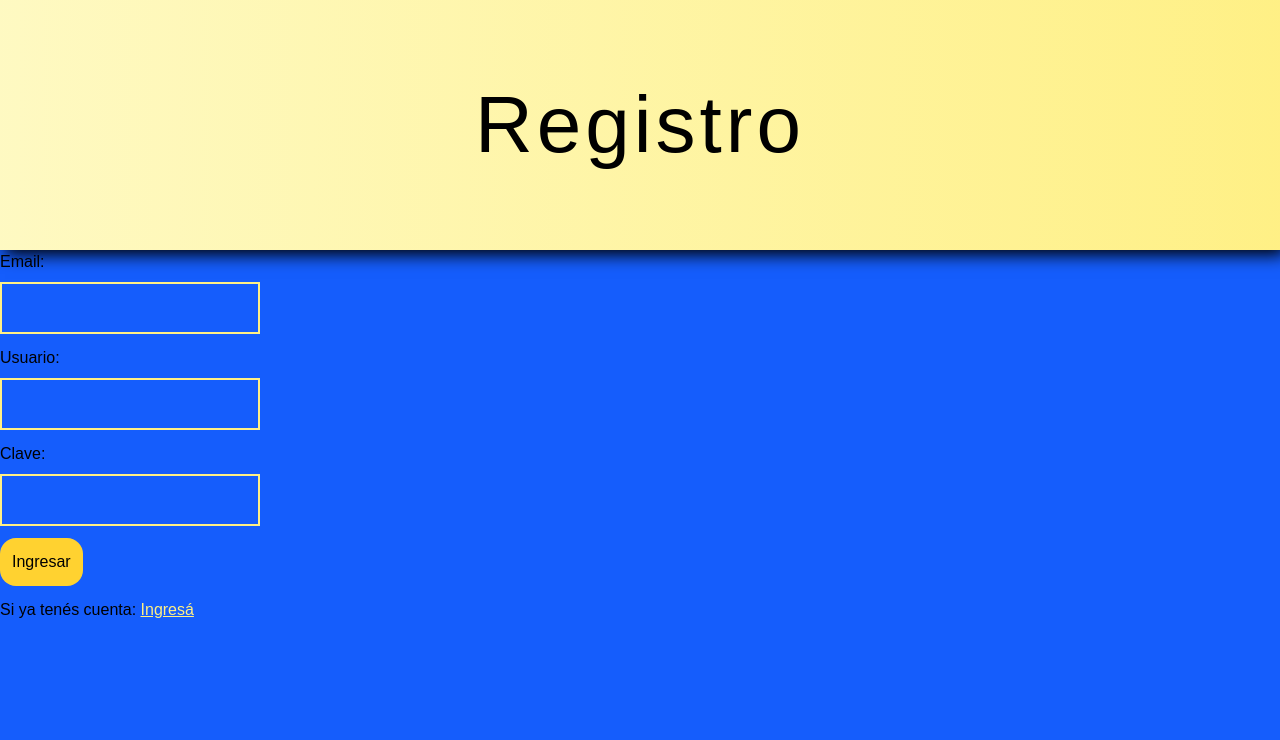
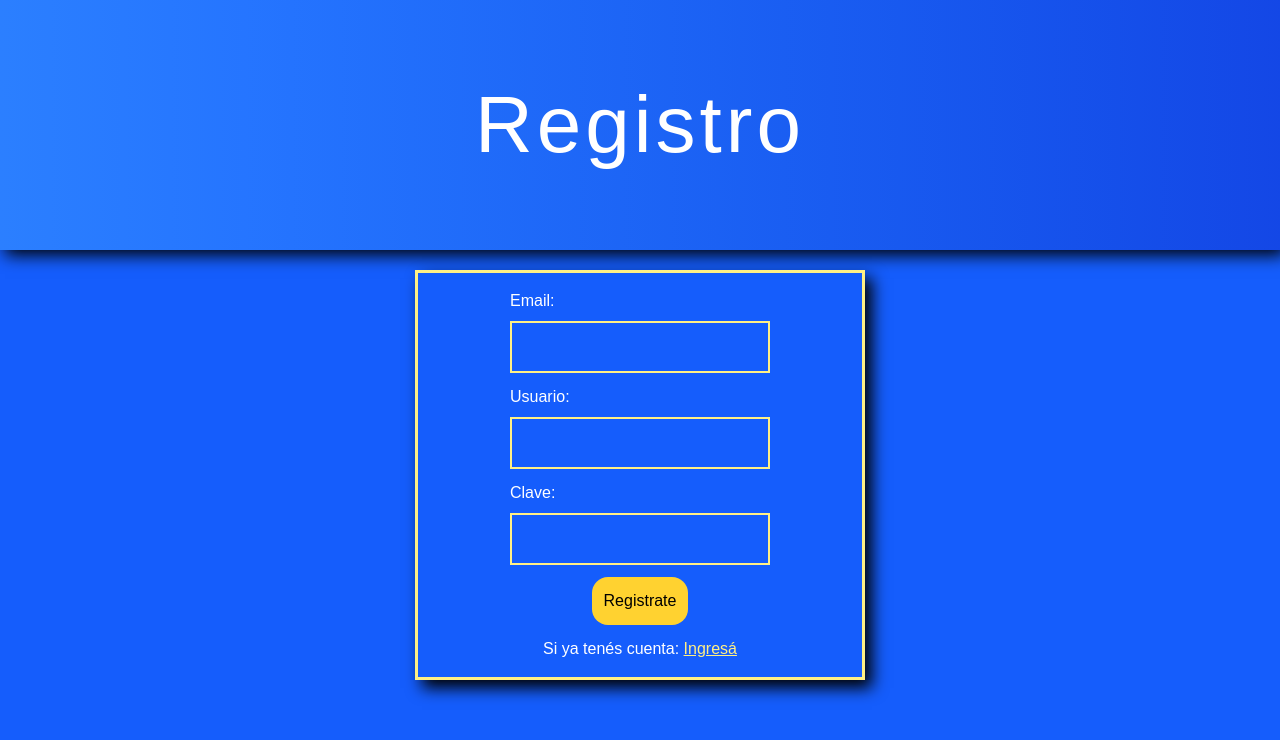
Before and after one commit to santimontironi/crud-Django-Rest-ReactJs, a React (Vite) app in the folder frontend/: page /register in a window 1280 px wide. Shown: the top 740 px of the page. Built offline with nearby package versions, Linux system fonts and the light colour scheme; a web font is replaced by a local one.

Commit message:
estilos en Register

```diff
--- a/frontend/pages/Auth.jsx
+++ b/frontend/pages/Auth.jsx
@@ -32,7 +32,7 @@ export const Auth = () => {
           <label htmlFor="clave">Clave:</label>
           <input className="text-white p-3 w-[260px] border-2 border-yellow-200" type="password" id="clave" value={password} onChange={(e) => setPassword(e.target.value)} required/>
         </div>
-        <input className="p-3 bg-amber-300 text-black rounded-2xl" type="submit" value="Ingresar" />
+        <input className="p-3 bg-amber-300 text-black rounded-2xl cursor-pointer hover:bg-amber-500" type="submit" value="Ingresar" />
         <p className="mt-3">Si no tenés una cuenta:  <Link className="underline text-yellow-200 hover:text-yellow-300" to="/register">Regístrate</Link></p>
       </form>
       {error &&(
--- a/frontend/pages/Register.jsx
+++ b/frontend/pages/Register.jsx
@@ -10,7 +10,8 @@ export const Register = () => {
   const[username,setUsername] = useState("")
   const[password,setPassword] = useState("")
 
-  async function handleRegister(){
+  async function handleRegister(e){
+    e.preventDefault()
     try{
       await registerUser(username,email,password)
       navigate('/productos')
@@ -21,8 +22,9 @@ export const Register = () => {
   }
 
   return (
-    <form onSubmit={handleRegister}>
-      <h2 className="w-full h-[250px] text-[80px] text-center flex justify-center items-center tracking-wider bg-gradient-to-r from-yellow-100 shadow-[5px_5px_16px_#000] to-yellow-200">Registro</h2>
+    <div className="w-full min-h-screen">
+        <h2 className="w-full h-[250px] text-[80px] text-center text-white flex justify-center items-center tracking-wider bg-gradient-to-r from-blue-500 to-blue-700 shadow-[5px_5px_16px_#000]">Registro</h2>
+        <form className="text-white flex flex-col justify-center w-[450px] h-[auto] p-4 m-auto items-center mt-5 border-3 border-yellow-200 shadow-[7px_8px_15px_#000] hover:bg-blue-700" onSubmit={handleRegister}>
           <div className="mb-3 flex flex-col gap-2 items-start">
             <label htmlFor="email">Email:</label>
             <input className="text-white p-3 w-[260px] border-2 border-yellow-200" value={email} type="email" id="email" onChange={(e) => setEmail(e.target.value)} required/>
@@ -35,8 +37,9 @@ export const Register = () => {
             <label htmlFor="clave">Clave:</label>
             <input className="text-white p-3 w-[260px] border-2 border-yellow-200" type="password" id="clave" value={password} onChange={(e) => setPassword(e.target.value)} required/>
           </div>
-      <input className="p-3 bg-amber-300 text-black rounded-2xl" type="submit" value="Ingresar" />
+          <input className="p-3 bg-amber-300 text-black rounded-2xl cursor-pointer" type="submit" value="Registrate" />
           <p className="mt-3">Si ya tenés cuenta:  <Link className="underline text-yellow-200 hover:text-yellow-300" to="/auth">Ingresá</Link></p>
         </form>
+    </div>
   )
 }
```
Lines whose indentation alone changed are shown as unchanged.
